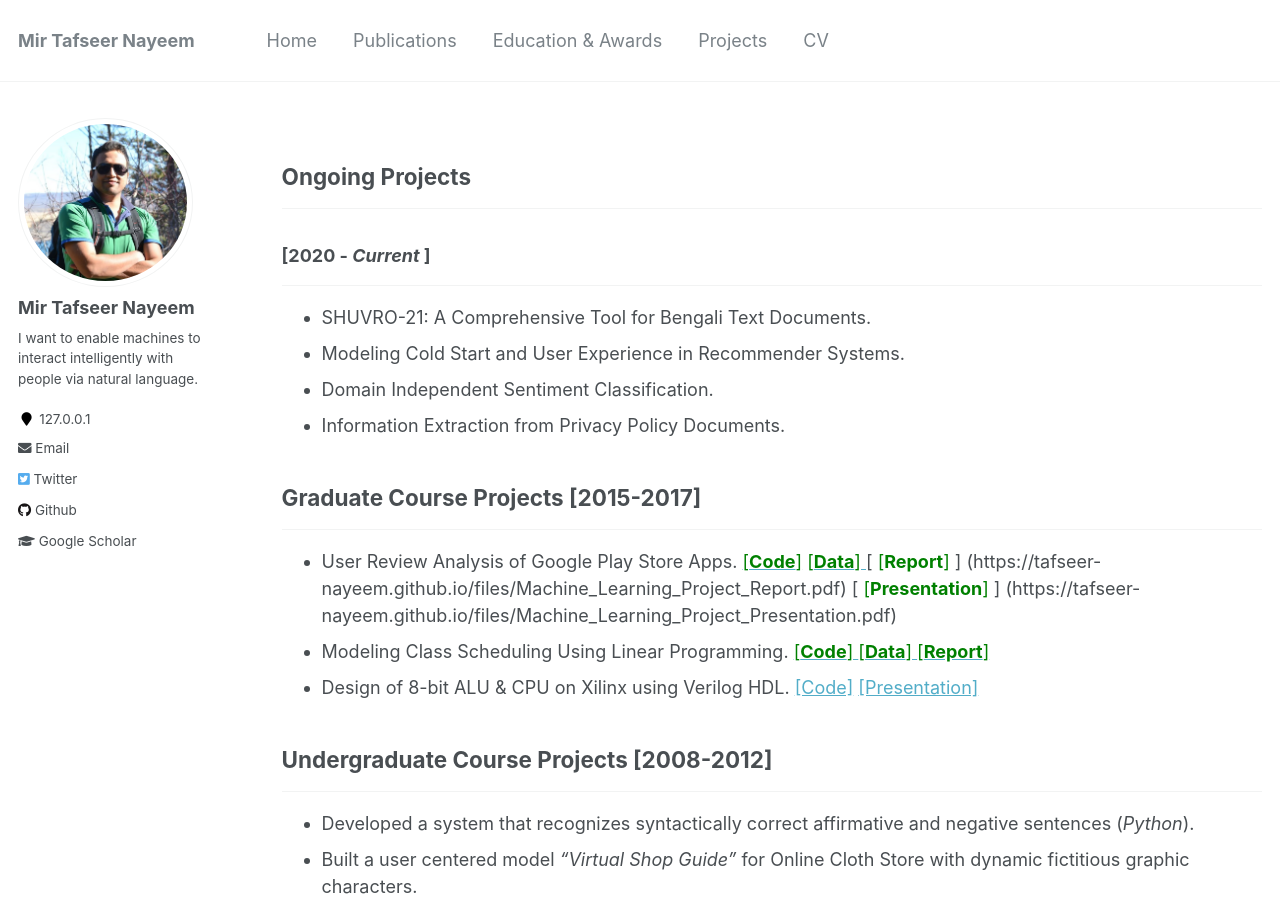
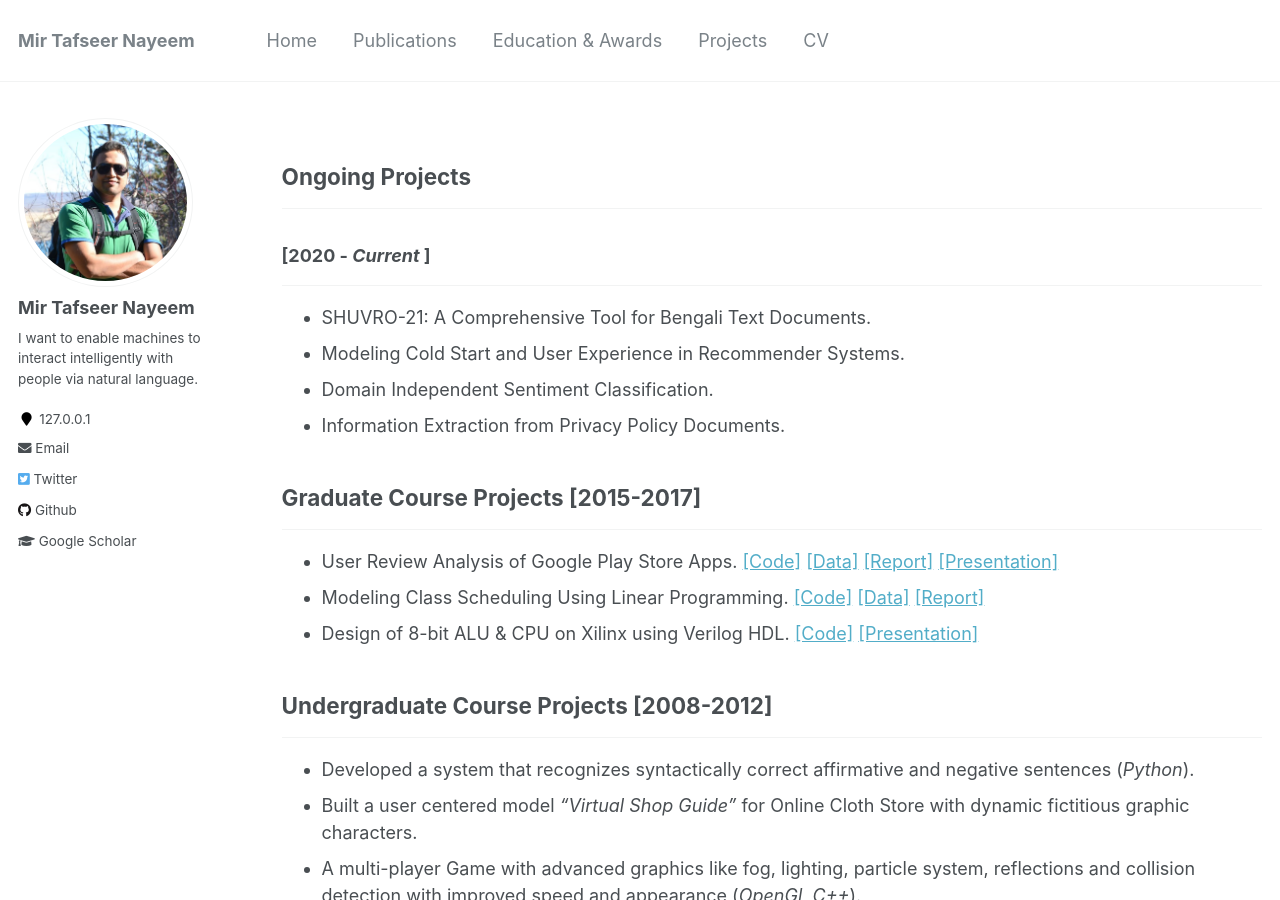
Before and after one commit to sujan-sarker/sujan-sarker.github.io, a Jekyll site: the page built from _pages/projects.md, in a window 1280 px wide and 900 px high. Built offline with Jekyll 4.4.1, drawn with Linux system fonts in a browser that asks for light colours; part of the change alters nothing that is shown.

Commit message:
Update projects.md

```diff
--- a/_pages/projects.md
+++ b/_pages/projects.md
@@ -24,8 +24,8 @@ author_profile: true
 
 ## Graduate Course Projects [2015-2017]
 ----------------
-* User Review Analysis of Google Play Store Apps. [<span style ="color:Green"> [**Code**]</span>](https://github.com/tafseer-nayeem/CPSC5310-Machine_Learning) [<span style ="color:Green"> [**Data**] </span>](https://github.com/tafseer-nayeem/AppReview-dataset) [<span style ="color:Green"> [**Report**] </span>] (https://tafseer-nayeem.github.io/files/Machine_Learning_Project_Report.pdf) [<span style ="color:Green"> [**Presentation**] </span>] (https://tafseer-nayeem.github.io/files/Machine_Learning_Project_Presentation.pdf)
-* Modeling Class Scheduling Using Linear Programming. [<span style ="color:Green"> [**Code**] </span>](https://github.com/tafseer-nayeem/CPSC5110-Computational_Optimization) [<span style ="color:Green"> [**Data**] </span>](https://tafseer-nayeem.github.io/files/Optimization_project_courseData.pdf) [<span style ="color:Green"> [**Report**] </span>](https://tafseer-nayeem.github.io/files/Optimization_Project__Report.pdf)
+* User Review Analysis of Google Play Store Apps. [[Code]](https://github.com/tafseer-nayeem/CPSC5310-Machine_Learning) [[Data]](https://github.com/tafseer-nayeem/AppReview-dataset) [[Report]](https://tafseer-nayeem.github.io/files/Machine_Learning_Project__Report.pdf) [[Presentation]](https://tafseer-nayeem.github.io/files/Machine_Learning_Project_Presentation.pdf)
+* Modeling Class Scheduling Using Linear Programming. [[Code]](https://github.com/tafseer-nayeem/CPSC5110-Computational_Optimization) [[Data]](https://tafseer-nayeem.github.io/files/Optimization_project_courseData.pdf) [[Report]](https://tafseer-nayeem.github.io/files/Optimization_Project__Report.pdf)
 * Design of 8-bit ALU & CPU on Xilinx using Verilog HDL. [[Code]](https://github.com/tafseer-nayeem/CPSC5210-VLSI_Design) [[Presentation]](https://tafseer-nayeem.github.io/files/VLSI_Design_Course_Presentation.pdf)
 
 
```
